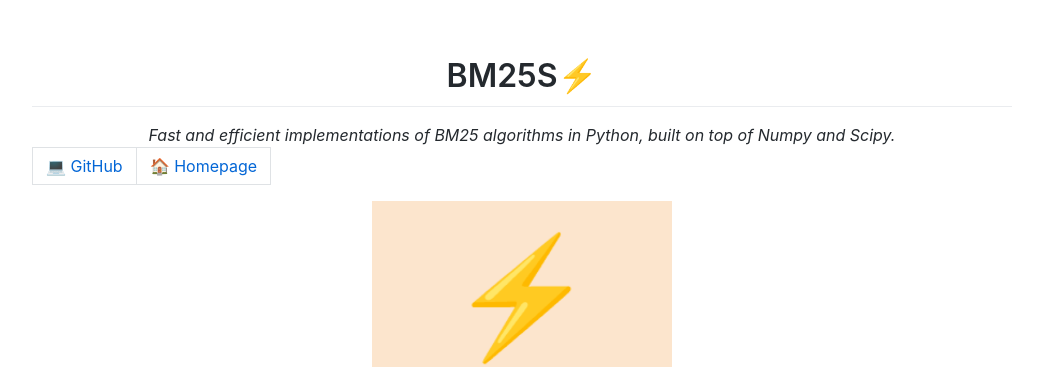
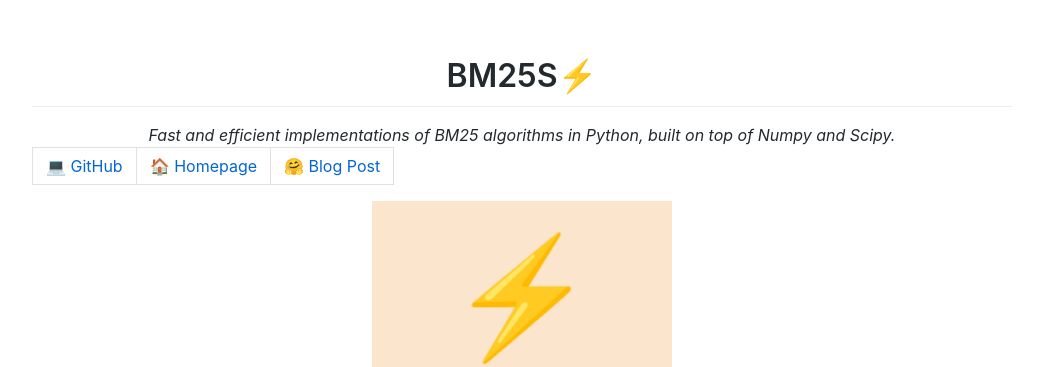
Before and after one commit to bm25s/bm25s.github.io, a Jekyll site: the page built from index.markdown, in a window 1280 px wide and 900 px high. Shown: the top 367 px of the window, without its empty margins (118-1156 px from the left). Built offline with Jekyll 4.4.1, drawn with Linux system fonts in a browser that asks for light colours.

Commit message:
Update index.markdown

```diff
--- a/index.markdown
+++ b/index.markdown
@@ -15,6 +15,9 @@ layout: default
             </td>
             <td>
                   <a href="https://bm25s.github.io">🏠 Homepage</a>
+            </td>
+            <td>
+                  <a href="https://huggingface.co/blog/xhluca/bm25s">🤗 Blog Post</a>
             </td>
       </tr>
 </table>
```
